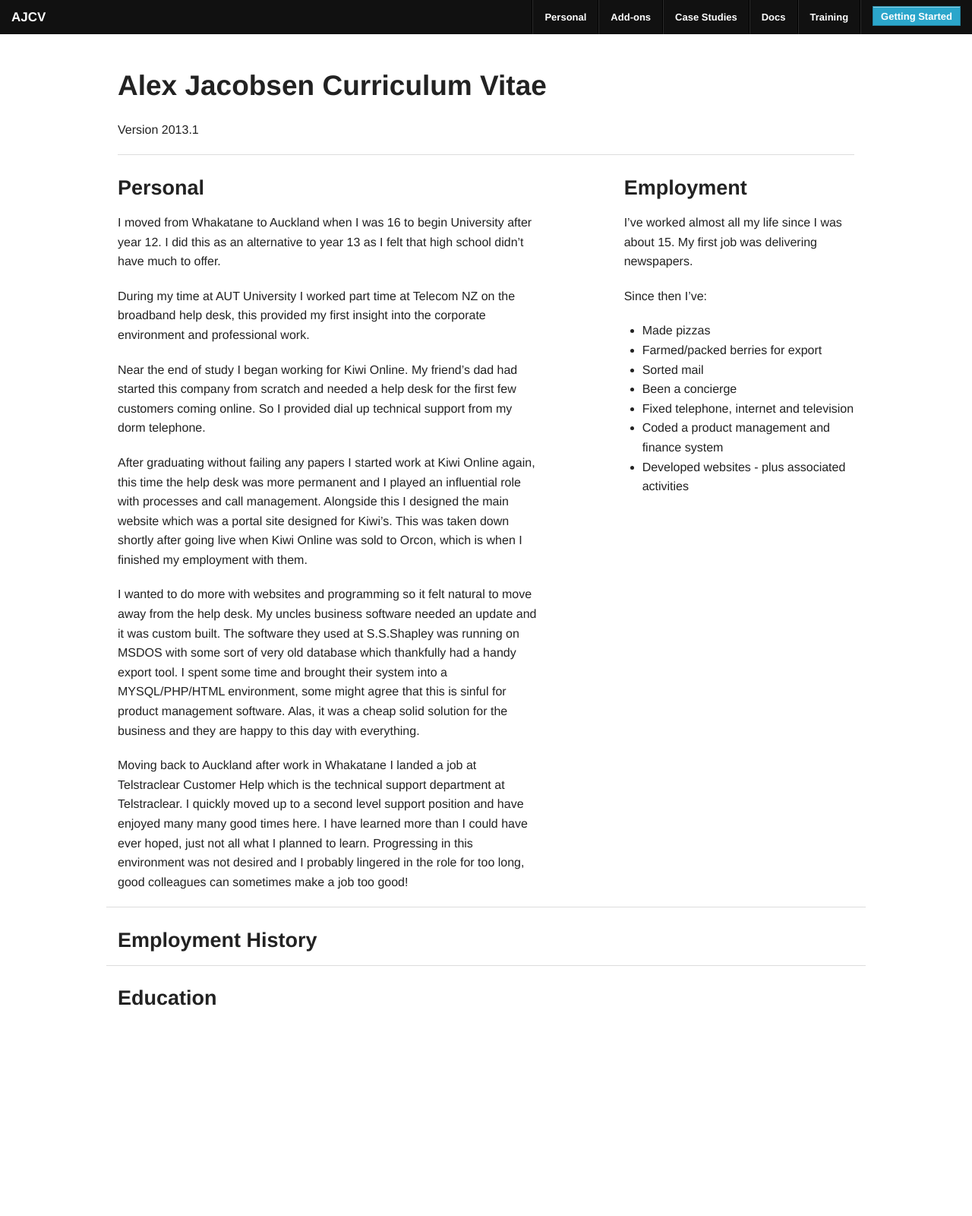
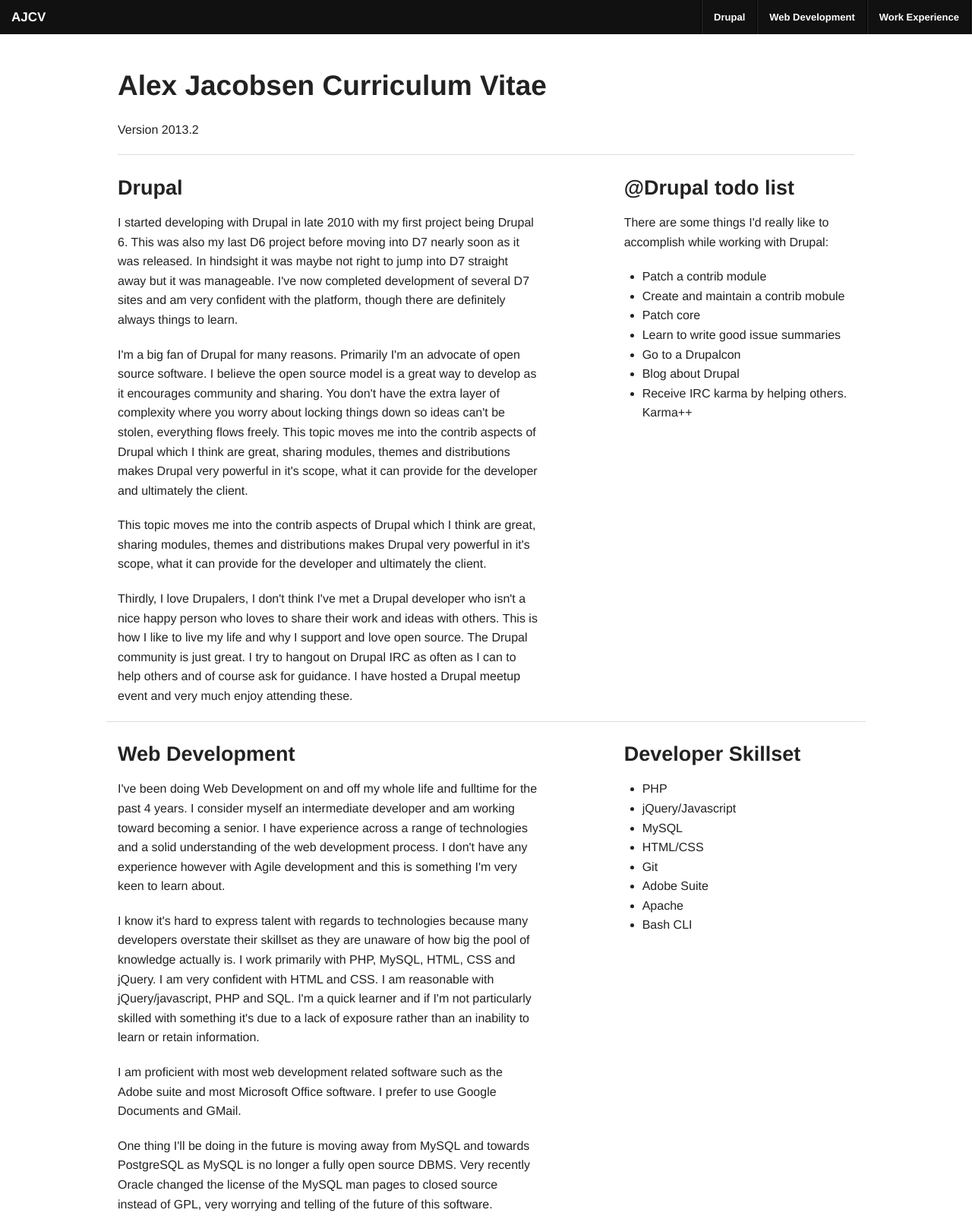
Before and after one commit to leex/cirriculum-vitae, a plain HTML site: page index.html in a window 1280 px wide. Shown: the top 1600 px of the page at 76% size. Before the commit the page ends 1347 px from the top, so only its background shows below. Drawn offline with Linux system fonts and the light colour scheme.

Commit message:
Copied old CV to CV.html and added resume like CV as index.html

```diff
--- a/index.html
+++ b/index.html
@@ -1,5 +1,5 @@
 <!DOCTYPE html>
-<!--[if IE 8]> 				 <html class="no-js lt-ie9" lang="en" > <![endif]-->
+<!--[if IE 8]>         <html class="no-js lt-ie9" lang="en" > <![endif]-->
 <!--[if gt IE 8]><!--> <html class="no-js" lang="en" > <!--<![endif]-->
 
 <head>
@@ -32,83 +32,157 @@
       <!-- Right Nav Section -->
       <ul class="right">
         <li class="divider"></li>
-        <li class=""><a href="#personal">Personal</a></li>
+        <li class=""><a href="#drupal">Drupal</a></li>
         <li class="divider"></li>
-        <li class=""><a href="/templates.php">Add-ons</a></li>
+        <li class=""><a href="#web_development">Web Development</a></li>
         <li class="divider"></li>
-        <li class=""><a href="/case-jacquelinewest.php">Case Studies</a></li>
+        <li class=""><a href="#work_experience">Work Experience</a></li>
         <li class="divider"></li>
-        <li class=""><a href="/docs/">Docs</a></li>
-        <li class="divider"></li>
-        <li class=""><a href="/training.php">Training</a></li>
-        <li class="divider"></li>
-        <li class="has-form">
-          <a href="http://foundation.zurb.com/docs" class="button">Getting Started</a>
-        </li>
       </ul>
     </section></nav>
   </div>
 
   <div class="row">
     <div class="large-12 columns">
+
       <h2>Alex Jacobsen Curriculum Vitae</h2>
-			<p>Version 2013.1</p>
+      <p>Version 2013.2</p>
+
       <hr />
+
     </div>
   </div>
 
-	<div class="row">
+  <div class="row offset-anchor" id="drupal">
     <div class="large-7 columns">
-			<h3 id="personal">Personal</h3>
 
-        <p>I moved from Whakatane to Auckland when I was 16 to begin University after year 12. I did this as an alternative to year 13 as I felt that high school didn’t have much to offer.</p>
-        <p>During my time at AUT University I worked part time at Telecom NZ on the broadband help desk, this provided my first insight into the corporate environment and professional work.</p>
-        <p>Near the end of study I began working for Kiwi Online. My friend’s dad had started this company from scratch and needed a help desk for the first few customers coming online. So I provided dial up technical support from my dorm telephone.</p>
-        <p>After graduating without failing any papers I started work at Kiwi Online again, this time the help desk was more permanent and I played an influential role with processes and call management. Alongside this I designed the main website which was a portal site designed for Kiwi’s. This was taken down shortly after going live when Kiwi Online was sold to Orcon, which is when I finished my employment with them.</p>
-        <p>I wanted to do more with websites and programming so it felt natural to move away from the help desk. My uncles business software needed an update and it was custom built. The software they used at S.S.Shapley was running on MSDOS with some sort of very old database which thankfully had a handy export tool. I spent some time and brought their system into a MYSQL/PHP/HTML environment, some might agree that this is sinful for product management software. Alas, it was a cheap solid solution for the business and they are happy to this day with everything.</p>
-        <p>Moving back to Auckland after work in Whakatane I landed a job at Telstraclear Customer Help which is the technical support department at Telstraclear. I quickly moved up to a second level support position and have enjoyed many many good times here. I have learned more than I could have ever hoped, just not all what I planned to learn. Progressing in this environment was not desired and I probably lingered in the role for too long, good colleagues can sometimes make a job too good!</p>
+      <h3>Drupal</h3>
+
+        <p>I started developing with Drupal in late 2010 with my first project being Drupal 6. This was also my last D6 project before moving into D7 nearly soon as it was released. In hindsight it was maybe not right to jump into D7 straight away but it was manageable. I've now completed development of several D7 sites and am very confident with the platform, though there are definitely always things to learn.</p>
+
+        <p>I'm a big fan of Drupal for many reasons. Primarily I'm an advocate of open source software. I believe the open source model is a great way to develop as it encourages community and sharing. You don't have the extra layer of complexity where you worry about locking things down so ideas can't be stolen, everything flows freely. This topic moves me into the contrib aspects of Drupal which I think are great, sharing modules, themes and distributions makes Drupal very powerful in it's scope, what it can provide for the developer and ultimately the client.</p>
+
+        <p>This topic moves me into the contrib aspects of Drupal which I think are great, sharing modules, themes and distributions makes Drupal very powerful in it's scope, what it can provide for the developer and ultimately the client.</p>
+
+        <p>Thirdly, I love Drupalers, I don't think I've met a Drupal developer who isn't a nice happy person who loves to share their work and ideas with others. This is how I like to live my life and why I support and love open source. The Drupal community is just great. I try to hangout on Drupal IRC as often as I can to help others and of course ask for guidance. I have hosted a Drupal meetup event and very much enjoy attending these.</p>
 
     </div>
 
     <div class="large-4 large-offset-1 columns">
-      <h3>Employment</h3>
 
-        <p>I’ve worked almost all my life since I was about 15. My first job was delivering newspapers.</p>
-        <p>Since then I’ve:</p>
+        <h3>@Drupal todo list</h3>
+
+        <p>There are some things I'd really like to accomplish while working with Drupal:</p>
+
         <ul class="disc">
-          <li>Made pizzas</li>
-          <li>Farmed/packed berries for export</li>
-          <li>Sorted mail</li>
-          <li>Been a concierge</li>
-          <li>Fixed telephone, internet and television</li>
-          <li>Coded a product management and finance system</li>
-          <li>Developed websites - plus associated activities</li>
+          <li>Patch a contrib module</li>
+          <li>Create and maintain a contrib mobule</li>
+          <li>Patch core</li>
+          <li>Learn to write good issue summaries</li>
+          <li>Go to a Drupalcon</li>
+          <li>Blog about Drupal</li>
+          <li>Receive IRC karma by helping others. Karma++</li>
         </ul>
 
-        <p></p>
-        <p></p>
-        <p></p>
-        <p></p>
-        <p></p>
-        <p></p>
+    </div>
+
+    <hr>
+
+  </div>
+
+  <div class="row offset-anchor" id="web_development">
+    <div class="large-7 columns">
+
+      <h3 id="drupal">Web Development</h3>
+
+        <p>I've been doing Web Development on and off my whole life and fulltime for the past 4 years. I consider myself an intermediate developer and am working toward becoming a senior. I have experience across a range of technologies and a solid understanding of the web development process. I don't have any experience however with Agile development and this is something I'm very keen to learn about.</p>
+
+        <p>I know it's hard to express talent with regards to technologies because many developers overstate their skillset as they are unaware of how big the pool of knowledge actually is. I work primarily with PHP, MySQL, HTML, CSS and jQuery. I am very confident with HTML and CSS. I am reasonable with jQuery/javascript, PHP and SQL. I'm a quick learner and if I'm not particularly skilled with something it's due to a lack of exposure rather than an inability to learn or retain information.</p>
+
+        <p>I am proficient with most web development related software such as the Adobe suite and most Microsoft Office software. I prefer to use Google Documents and GMail.</p>
+
+        <p>One thing I'll be doing in the future is moving away from MySQL and towards PostgreSQL as MySQL is no longer a fully open source DBMS. Very recently Oracle changed the license of the MySQL man pages to closed source instead of GPL, very worrying and telling of the future of this software.</p>
+
+        <p>I have experience with Drupal, Wordpress, Prestashop and OSCommerce.</p>
+
+    </div>
+
+    <div class="large-4 large-offset-1 columns">
+
+      <h3>Developer Skillset</h3>
+
+        <ul class="disc">
+          <li>PHP</li>
+          <li>jQuery/Javascript</li>
+          <li>MySQL</li>
+          <li>HTML/CSS</li>
+          <li>Git</li>
+          <li>Adobe Suite</li>
+          <li>Apache</li>
+          <li>Bash CLI</li>
+        </ul>
 
     </div>
 
     <hr />
 
-    <div class="large-8 columns">
-      <h3>Employment History</h3>
+  </div>
 
+  <div class="row offset-anchor" id="work_experience">
+    <div class="large-7 columns">
 
+      <h3 id="drupal">Related Work Experience</h3>
+
+        <div>
+
+          <h4>Jiminy <small>November 2010 - June 2013</small></h4>
+
+          <p>When I started working with Jiminy it was just two people. My initial job description was to build websites based off design files, using appropriate technologies. Mostly HTML/CSS/Javascript and PHP/MySQL. I worked closely with one of the owners Che building sites using Wordpress. Eventually as we took on bigger more demanding clients we started using Drupal.</p>
+
+          <p>Since then I’ve branched out from development to reach into other parts of the website development process, mainly usability, architecture and training. Eventually when we took on more developers I became lead of the development team of three people. I really enjoy many aspects of website development and have a good understanding of what’s required to deliver a successful product.</p>
+
+          <p>I decided to take a break and stop contracting with Jiminy. The main reason for this is that my personal growth path fell out of alignment with the business's path. I'm happy to elaborate on this but like most situations, things were complicated.</p>
 
         </div>
 
-    <hr />
+        <div>
 
-    <div class="large-8 columns">
-      <h3>Education</h3>
+          <h4>TelstraClear <small>September 2006 - November 2010</small></h4>
 
+          <p>I started as a 1st level support agent in September and progressed to a 2nd level role after 7 months. This role involves supporting 1st level agents, on site technicians, contractors and business managers. I learned a lot about customer service during my years at Telstraclear.</p>
 
+        </div>
+
+        <div>
+
+          <h4>S.S.Shapley Plumbing Supplies <small>April 2006 - August 2006</small></h4>
+
+          <p>S.S.Shapley plumbing needed to upgrade their legacy P.O.S and billing software. I was able to bring the database and interface into the 21st century converting system functionality from a DOS platform to a modern PHP/mysql platform. Since then I have also created an ecommerce site which I designed and developed. Budget was tight and I wish I could have done more, this site is online @ <a href="http://pinkplumbingshop.co.nz/">http://pinkplumbingshop.co.nz/</a></p>
+
+        </div>
+
+        <div>
+
+          <h4>Kiwi Online <small>March 2005 - April 2006</small></h4>
+
+          <p>I worked for Kiwi Online during it’s first year. I was the original support agent taking calls from my university dorm phone, before there was even an office! When the company grew I managed the support department and created the website. Eventually Kiwi Online was sold to Orcon ISP and I parted ways.</p>
+
+        </div>
+
+    </div>
+
+    <div class="large-4 large-offset-1 columns">
+
+      <h3>Skills</h3>
+
+        <ul class="disc">
+          <li>Web Development</li>
+          <li>Customer Service</li>
+          <li>Training</li>
+          <li>Website Strategy</li>
+          <li>Wireframing</li>
+          <li>UI & Usability</li>
+        </ul>
 
     </div>
 
```
Lines whose indentation alone changed are shown as unchanged.
